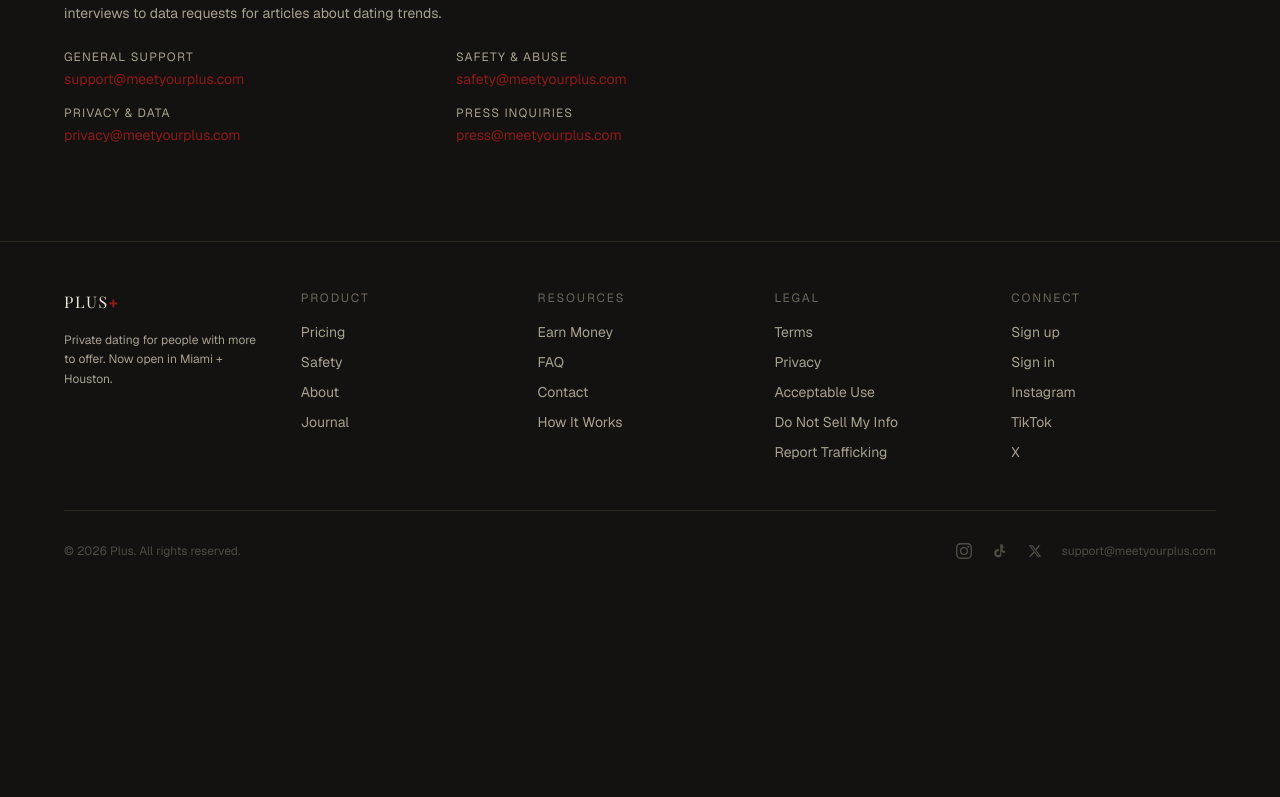
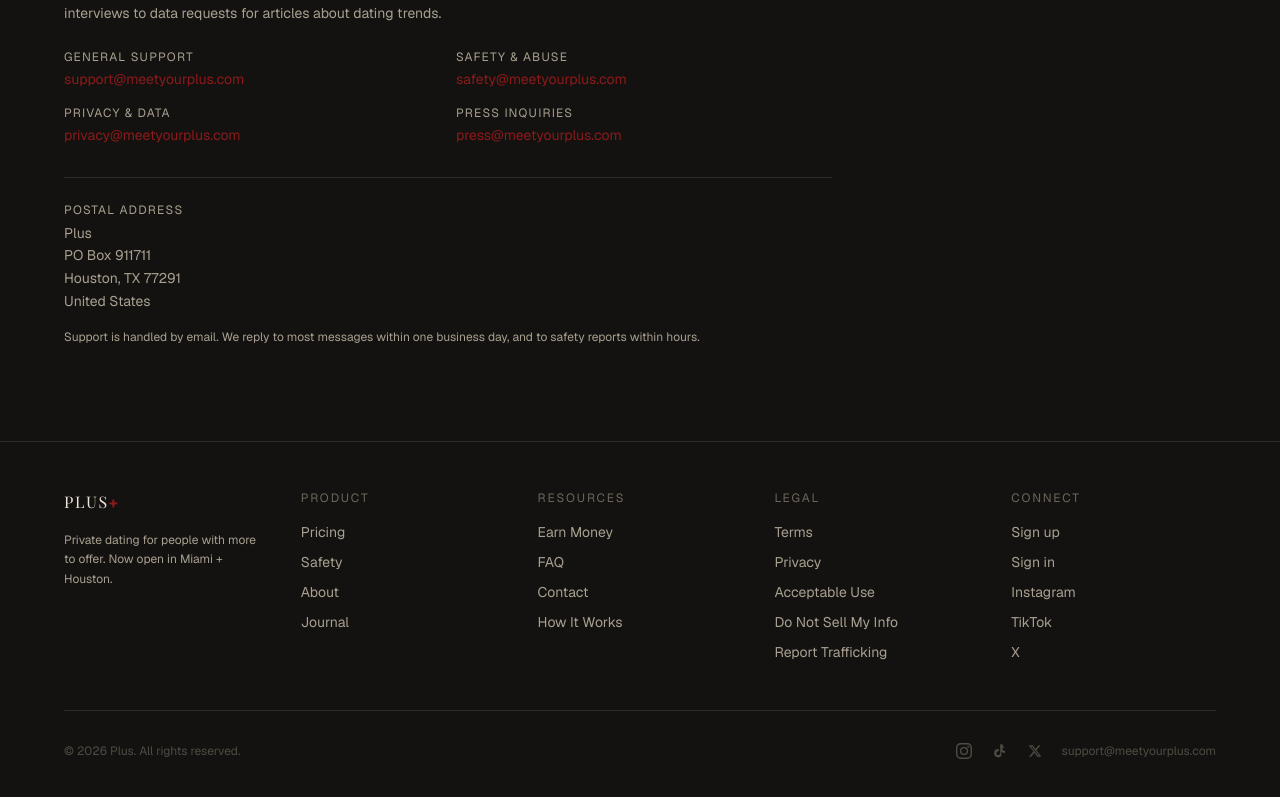
Before and after one commit to cmoralestech/plus-frontend, a Next.js app: page /contact in a window 1280 px wide. Shown: the part 2447-3244 px from the top of the page. Before the commit the page ends 3054 px from the top, so only its background shows below. Built offline with nearby package versions, Linux system fonts and the light colour scheme; no server answers.

Commit message:
add postal address to the contact page
The page listed support emails but no business address, which reviewers in
this vertical look for. Already published in the email footer; stated here so
the contact page stands on its own.

```diff
--- a/src/app/contact/page.tsx
+++ b/src/app/contact/page.tsx
@@ -207,6 +207,25 @@
               </a>
             </div>
           </div>
+
+          {/* Already published in the email footer; stated here too so the
+              contact page stands on its own. */}
+          <div className="mt-8 pt-6 border-t border-card-border text-sm">
+            <p className="text-muted text-xs uppercase tracking-[0.1em] mb-1">Postal address</p>
+            <address className="not-italic text-muted leading-relaxed">
+              Plus
+              <br />
+              PO Box 911711
+              <br />
+              Houston, TX 77291
+              <br />
+              United States
+            </address>
+            <p className="text-xs text-muted mt-4">
+              Support is handled by email. We reply to most messages within one
+              business day, and to safety reports within hours.
+            </p>
+          </div>
         </div>
       </section>
 
```
